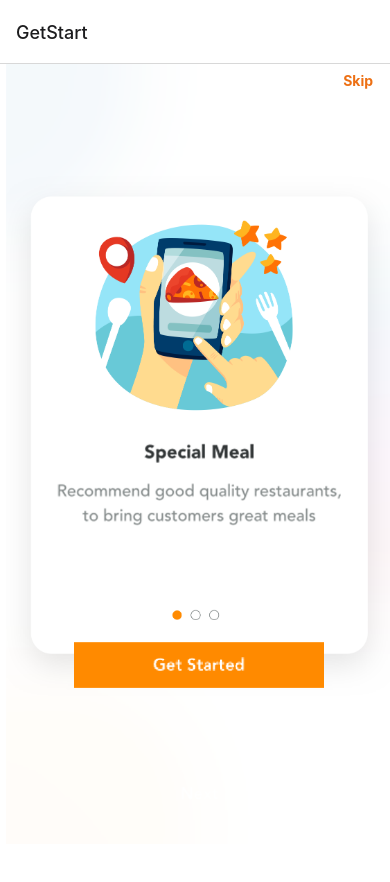
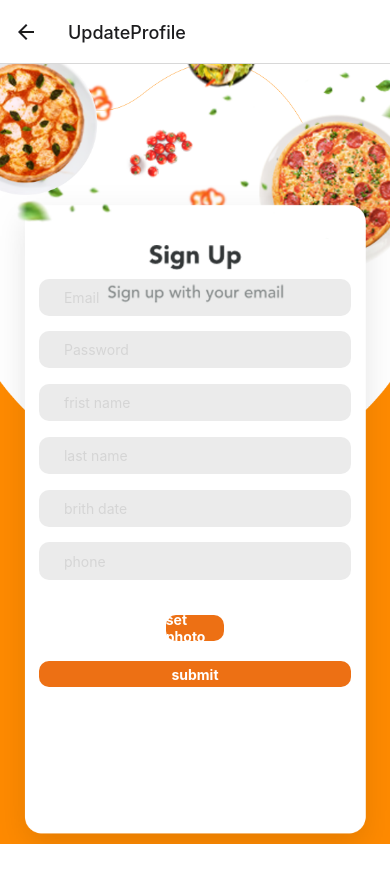
Before and after one commit to salahsaed5/Pizza-App, a React Native app in the folder Food_proj/: screen /UpdateProfile in a window 390 px wide. Before the commit this address had no page. Shown: the top 882 px of the page. After the commit the page ends 844 px from the top, so only its background shows below. Built offline with nearby package versions, Linux system fonts and the light colour scheme.

Commit message:
update profile

```diff
--- a/Food_proj/Navigations/Index.js
+++ b/Food_proj/Navigations/Index.js
@@ -10,6 +10,7 @@ import GetStart3 from '../components/GetStart3';
 import signup from '../components/signup'
 import ForgetPassword from '../components/ForgetPassword';
 import Profaile from '../components/profaile'
+import UpdateProfile from '../components/UpdateProfile'
 const Stack = createNativeStackNavigator();
 
 
@@ -26,6 +27,7 @@ const Index = () => {
       <Stack.Screen name="ForgetPassword" component={ ForgetPassword } />
       <Stack.Screen name="signup" component={signup} />
       <Stack.Screen name="Profaile" component={Profaile} />
+      <Stack.Screen name="UpdateProfile" component={UpdateProfile} />
 
 
     </Stack.Navigator>
--- /dev/null
+++ b/Food_proj/components/UpdateProfile.js
@@ -0,0 +1,230 @@
+import React, { useState,useEffect } from "react";
+import { StyleSheet, Text, View, TextInput, ImageBackground, TouchableOpacity, useWindowDimensions,Image } from 'react-native';
+import { createUserWithEmailAndPassword } from "firebase/auth";
+import {auth , provider,db,storag,firebase } from "../firebase/firebase";
+import * as ImagePicker from 'expo-image-picker';
+import { collection, addDoc,and, onSnapshot} from "firebase/firestore";
+import { doc, setDoc,getDoc,updateDoc,deleteDoc,getDocs} from "firebase/firestore";
+import { ref, uploadBytesResumable, getDownloadURL } from "firebase/storage";
+
+export default function Login({ navigation }) {
+    const [email, setEmail] = useState('');
+    const [password, setPassword] = useState('');
+    const [firstname, setName] = useState('');
+    const [lastname, setlastName] = useState('');
+    const [phone, setphone] = useState('');
+    const [birthdate, setbrithdate] = useState('');
+    const [photo, setphoto] = useState(null);
+    const[users,setusers] = useState({});
+
+
+    const pickImage = async () => {
+        // No permissions request is necessary for launching the image library
+        const { status } = await ImagePicker.requestMediaLibraryPermissionsAsync();
+        if (status !== 'granted') {
+            console.log('permission to access media library is required')
+            return;
+        }
+        const result = await ImagePicker.launchImageLibraryAsync();
+        console.log(result);
+        if (!result.canceled) {
+            return result.uri;
+        }
+      };
+      const updatePhoto = async () => {
+        const uri = await pickImage();
+      console.log(uri);
+      const filename = firstname;
+      const ref = firebase.storage().ref().child("images/" + filename);
+
+      const response = await fetch(uri);
+      const blob = await response.blob();
+
+      const snapshot = await ref.put(blob);
+      console.log('Image uploaded successfully');
+
+      const downloadURL = await snapshot.ref.getDownloadURL();
+      setphoto(downloadURL);
+
+      }
+      //add data to firestore
+      const add =async()=>{
+        await setDoc(doc(db, "users", auth.currentUser.uid), {
+          email: email,
+          password: password,
+          lastname:lastname ,
+          firstname:firstname,
+          phone:phone,
+          birthdate:birthdate,
+          photo:photo
+
+        });
+        }
+
+
+    const hundleregeister = () => {
+        createUserWithEmailAndPassword(auth, email, password)
+            .then((userCredential) => {
+                // Signed in
+                const user = userCredential.user;
+                alert('SignUp done');
+                navigation.navigate('Profaile');
+                add();
+
+                // ...
+            })
+            .catch((error) => {
+                const errorCode = error.code;
+                const errorMessage = error.message;
+                console.log(error.message);
+                // ..
+            });
+    }
+
+    const { height } = useWindowDimensions();
+    const image = require("../assets/SignUp.png");
+    return (
+        <View style={styles.container}>
+            <ImageBackground source={image} style={styles.Background}>
+                <View style={styles.loginView}>
+                    <View style={styles.inputView}>
+                        <TextInput
+                            style={styles.TextInput}
+                            placeholder="Email"
+                            value={email}
+                            placeholderTextColor="#ababab55"
+                            onChangeText={(email) => setEmail(email)}
+                        />
+                    </View>
+                    <View style={styles.inputView2}>
+                        <TextInput
+                            style={styles.TextInput}
+                            placeholder="Password"
+                            value={password}
+                            placeholderTextColor="#ababab55"
+                            secureTextEntry={true}
+                            onChangeText={(password) => setPassword(password)}
+                        />
+                    </View>
+                    <View style={styles.inputView2}>
+                        <TextInput
+                            style={styles.TextInput}
+                            placeholder="frist name"
+                            value={firstname}
+                            placeholderTextColor="#ababab55"
+                            onChangeText={(firstname) => setName(firstname)}
+                        />
+                    </View>
+                    <View style={styles.inputView2}>
+                        <TextInput
+                            style={styles.TextInput}
+                            placeholder="last name"
+                            value={lastname}
+                            placeholderTextColor="#ababab55"
+                            onChangeText={(lastname) => setlastName(lastname)}
+                        />
+                    </View>
+                    <View style={styles.inputView2}>
+                        <TextInput
+                            style={styles.TextInput}
+                            placeholder="brith date"
+                            value={birthdate}
+                            placeholderTextColor="#ababab55"
+                            onChangeText={(birthdate) => setbrithdate(birthdate)}
+                        />
+                    </View>
+                    <View style={styles.inputView2}>
+                    <TextInput
+                            style={styles.TextInput}
+                            placeholder="phone"
+                            value={phone}
+                            placeholderTextColor="#ababab55"
+                            onChangeText={(phone) => setphone(phone)}
+
+                        />
+                        </View>
+                    {photo && <Image source={{ uri: photo }} style={{ width: '15%', height: '15%' }} />}
+
+
+                    <TouchableOpacity style={styles.photoBtn} onPress={updatePhoto}>
+                        <Text style={styles.loginText}>set photo</Text>
+                    </TouchableOpacity>
+
+
+
+
+                    <TouchableOpacity style={styles.loginBtn} onPress={hundleregeister}   >
+                        <Text style={styles.loginText}>submit</Text>
+                    </TouchableOpacity>
+
+                </View>
+            </ImageBackground>
+
+        </View>
+    );
+}
+
+const styles = StyleSheet.create({
+    container: {
+        flex: 1,
+        alignItems: 'center',
+    },
+    Background: {
+
+        // justifyContent: 'flex-end',
+        width: '100%',
+        height: '100%',
+
+    },
+    loginView: {
+        alignItems: 'center',
+        width: '100%',
+    },
+    inputView: {
+        backgroundColor: '#85858629',
+        borderRadius: 10,
+        width: '80%',
+        height: '7%',
+        marginTop: '55%',
+        marginBottom: "4%",
+
+    },
+    inputView2: {
+        backgroundColor: '#85858629',
+        borderRadius: 10,
+        width: '80%',
+        height: '7%',
+        marginBottom: '4%',
+
+    },
+    TextInput: {
+        height: "100%",
+        marginLeft: "8%",
+
+    },
+    loginBtn: {
+        width: "80%",
+        marginTop: '5%',
+        marginBottom: '8%',
+        borderRadius: 10,
+        height: '5%',
+        alignItems: "center",
+        justifyContent: "center",
+        backgroundColor: "#ED7014",
+    },
+    photoBtn: {
+        width: "15%",
+        marginTop: '5%',
+        borderRadius: 10,
+        height: '5%',
+         alignItems: "center",
+        justifyContent: "center",
+        backgroundColor: "#ED7014",
+    },
+
+    loginText: {
+        color: 'white',
+        fontWeight: 'bold',
+
+    },
+});
--- a/Food_proj/components/profaile.js
+++ b/Food_proj/components/profaile.js
@@ -48,6 +48,9 @@ export default function Profaile({ navigation }) {
       useEffect(() => {
         findData();
       },[]);
+    const  handelUpdate=() => {
+      navigation.navigate("UpdateProfile")
+      }
 
 return(
     <View style={styles.container}>
@@ -65,7 +68,10 @@ return(
     ))}
         <TouchableOpacity style={styles.loginBtn} onPress={handelsignout} >
                             <Text style={styles.loginText2}>logout</Text>
-                        </TouchableOpacity>
+        </TouchableOpacity>
+        <TouchableOpacity style={styles.loginBtn} onPress={handelUpdate} >
+                            <Text style={styles.loginText2}>UpdateProfile</Text>
+        </TouchableOpacity>
     </ImageBackground>
 
 </View>
```
